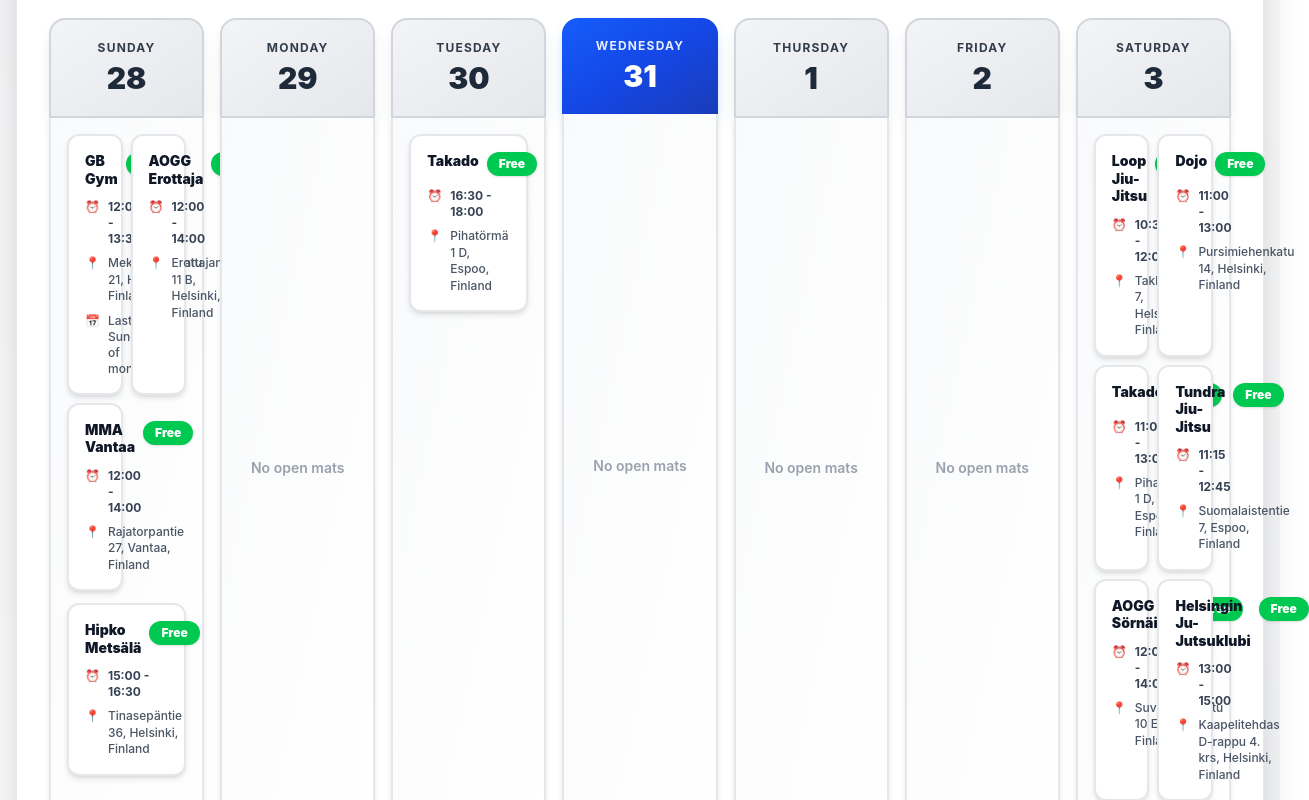
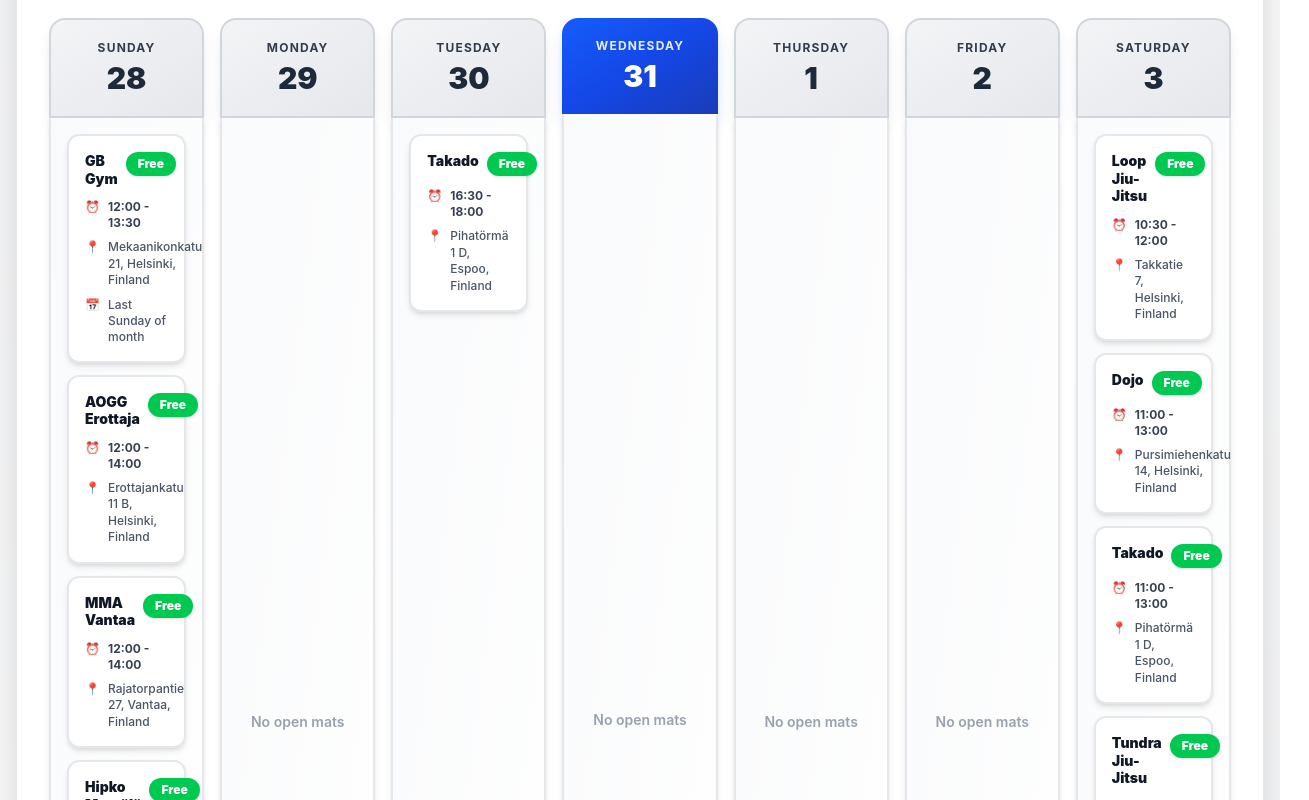
Before and after one commit to malmgrek/helsinki-open-mats, a React (Vite) app in the folder bjj-open-mats/: page / in a window 1280 px wide. Shown: the part 740-1540 px from the top of the page, 1309 px wide, since content can reach past the window. Built offline with nearby package versions, Linux system fonts and the light colour scheme.

Commit message:
Fix overlapping cards in large screens

```diff
--- a/bjj-open-mats/src/components/WeekCalendar.tsx
+++ b/bjj-open-mats/src/components/WeekCalendar.tsx
@@ -174,16 +174,10 @@
               <div className="flex-1 bg-gradient-to-br from-gray-50 to-white rounded-b-2xl p-4 space-y-3 border-2 border-t-0 border-gray-200 shadow-md">
                 {sessionGroups.length > 0 ? (
                   sessionGroups.map((group, groupIdx) => (
-                    <div key={groupIdx}>
-                      {group.length > 1 ? (
-                        <div className="grid grid-cols-2 gap-2">
-                          {group.map((session) => (
-                            <SessionCard key={session.id} session={session} />
-                          ))}
-                        </div>
-                      ) : (
-                        <SessionCard key={group[0].id} session={group[0]} />
-                      )}
+                    <div key={groupIdx} className="space-y-3">
+                      {group.map((session) => (
+                        <SessionCard key={session.id} session={session} />
+                      ))}
                     </div>
                   ))
                 ) : (
```
